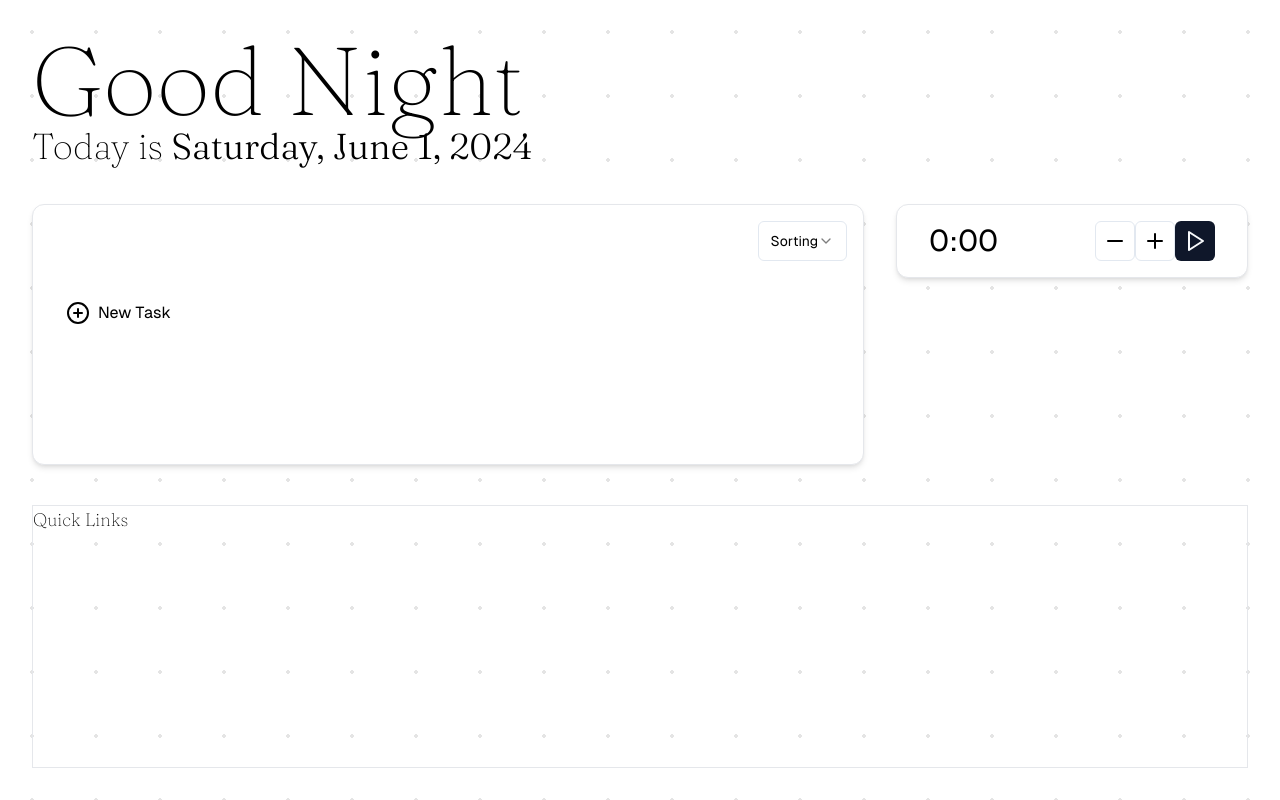
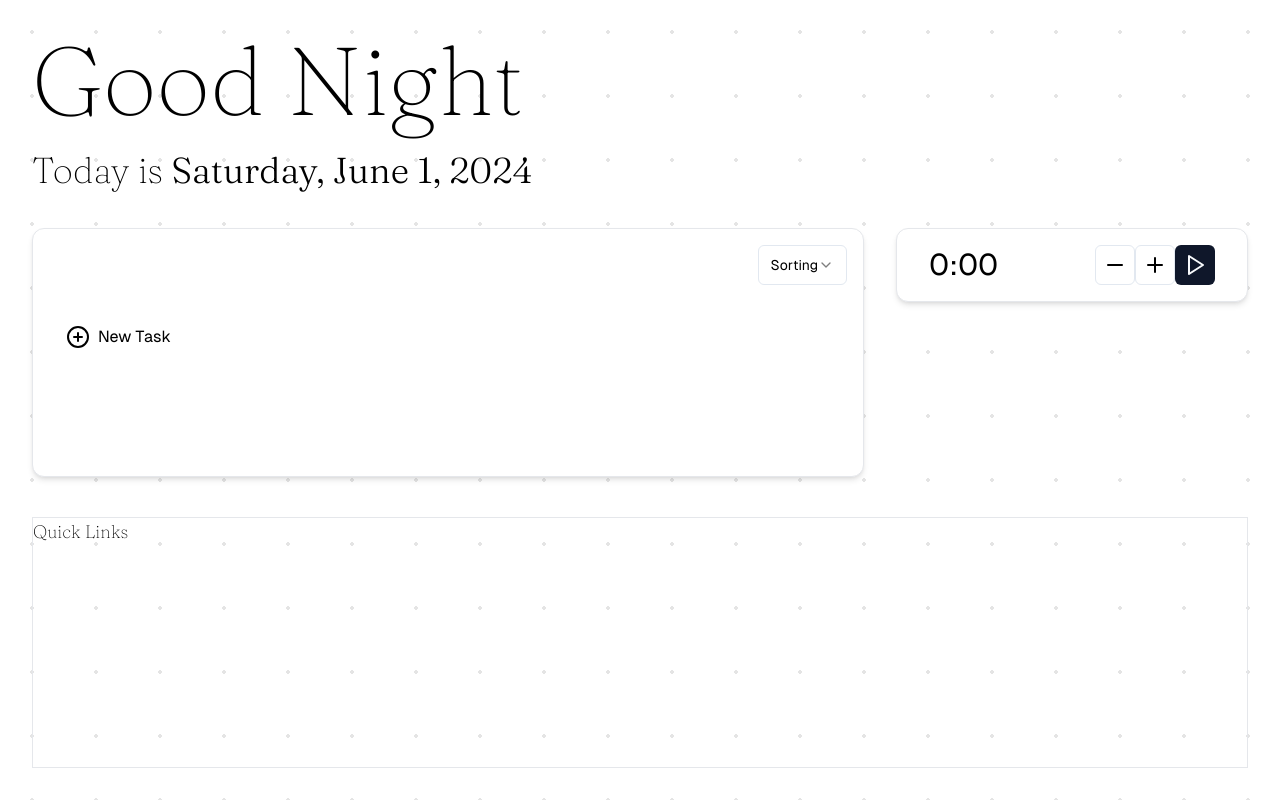
Before and after one commit to gabe-santos/floatie, a Next.js app: page / in a window 1280 px wide. Built offline with nearby package versions, Linux system fonts and the light colour scheme.

Commit message:
adds spacing

```diff
--- a/src/components/greeting.tsx
+++ b/src/components/greeting.tsx
@@ -38,7 +38,7 @@ export default function Greeting() {
   return (
     <div className='h-[250px] w-full'>
       {greeting ? (
-        <div className='flex h-full flex-col justify-between'>
+        <div className='flex h-full flex-col justify-between gap-6'>
           <h1 className='w-[675px] font-serif text-8xl font-thin leading-none'>
             {greeting}
           </h1>
```
